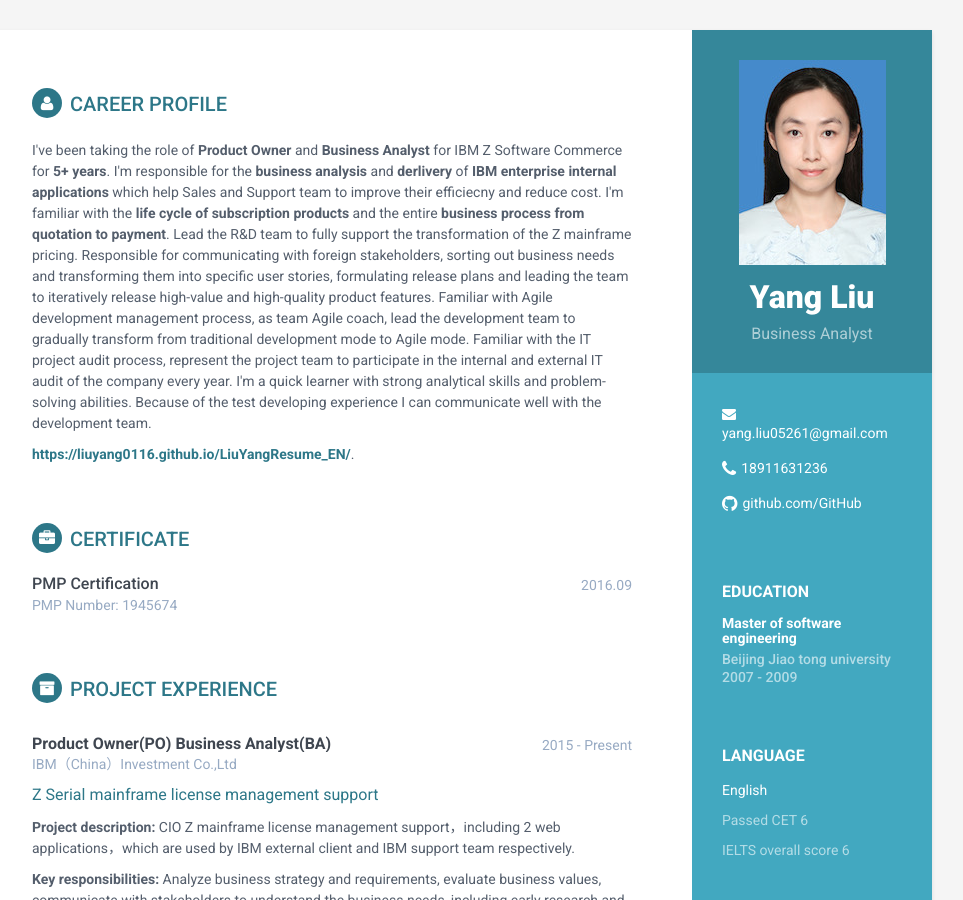
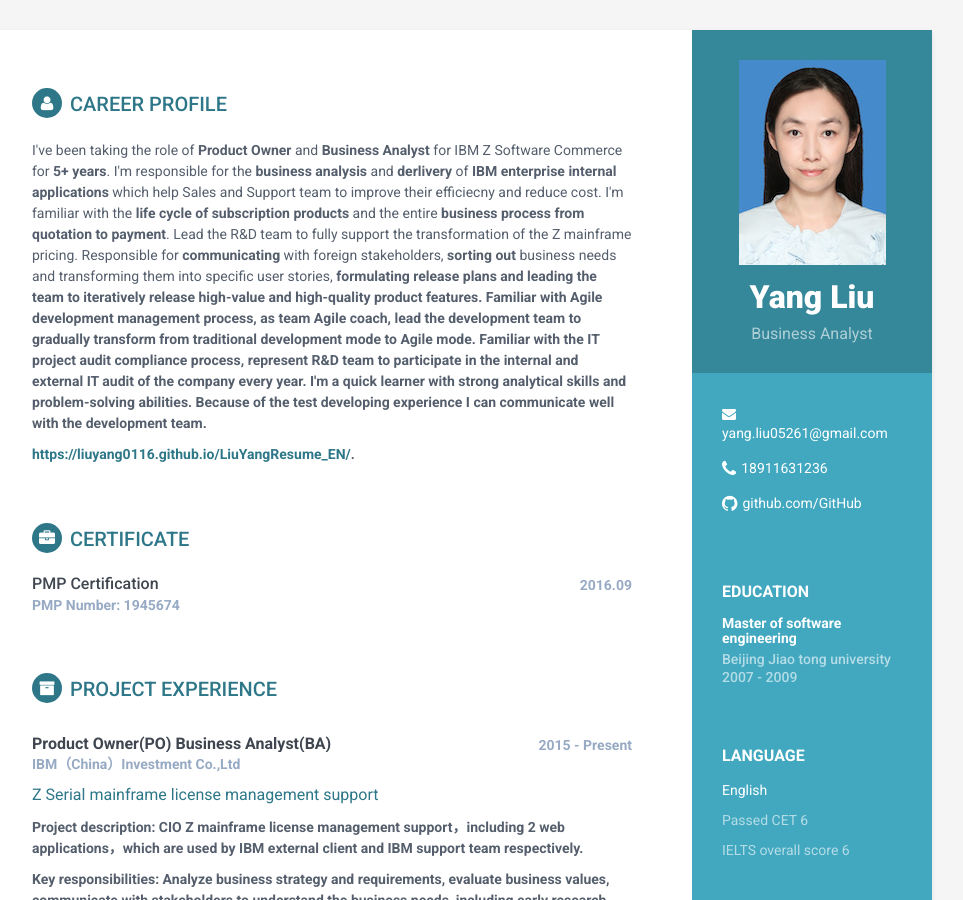
Before and after one commit to liuyang0116/LiuYangResume_EN, a Jekyll site: the page built from index.html, in a window 1280 px wide and 900 px high. Shown: the whole window, without its empty margins (188-1151 px from the left). Built offline with Jekyll 4.4.1, drawn with Linux system fonts in a browser that asks for light colours.

Commit message:
Update carrier-profile.html

```diff
--- a/_includes/carrier-profile.html
+++ b/_includes/carrier-profile.html
@@ -2,8 +2,8 @@
 <h2 class="section-title"><i class="fa fa-user"></i>Career profile</h2>
 <div class="summary">
     <p>I've been taking the role of <b>Product Owner</b> and <b>Business Analyst</b> for IBM Z Software Commerce for <b>5+ years</b>. I'm responsible for the <b>business analysis</b> and <b>derlivery</b> of <b>IBM enterprise internal applications</b> which help Sales and Support team to improve their efficiecny and reduce cost. I'm familiar with the <b>life cycle of subscription products</b> and the entire <b>business process from quotation to payment</b>.
-	    Lead the R&D team to fully support the transformation of the Z mainframe pricing. Responsible for communicating with foreign stakeholders, sorting out business needs and transforming them into specific user stories, formulating release plans and leading the team to iteratively release high-value and high-quality product features.
-	    Familiar with Agile development management process, as team Agile coach, lead the development team to gradually transform from traditional development mode to Agile mode. Familiar with the IT project audit process, represent the project team to participate in the internal and external IT audit of the company every year. I'm a quick learner with strong analytical skills and problem-solving abilities. Because of the test developing experience I can communicate well with the development team.
+	    Lead the R&D team to fully support the transformation of the Z mainframe pricing. Responsible for <b>communicating</b> with foreign stakeholders, <b>sorting out</b> business needs and transforming them into specific user stories, <b>formulating<b/> release plans and <b>leading</b> the team to iteratively release high-value and high-quality product features.
+	    Familiar with <b>Agile</b> development management process, as team Agile coach, lead the development team to gradually transform from traditional development mode to Agile mode. Familiar with the <b>IT project audit compliance process</b>, represent R&D team to participate in the internal and external IT audit of the company every year. I'm a quick learner with strong analytical skills and problem-solving abilities. Because of the test developing experience I can communicate well with the development team.
 </p>
 	</p>
 	<p>
```
